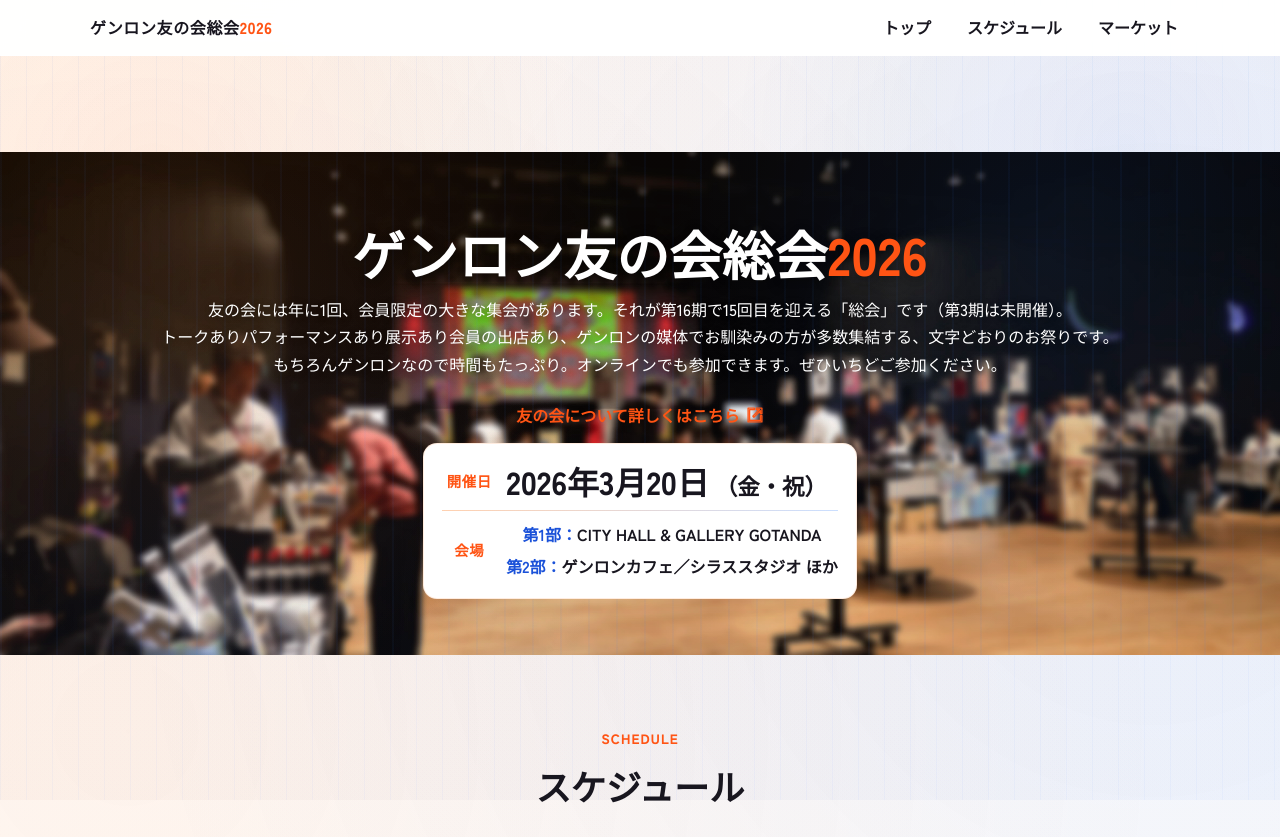
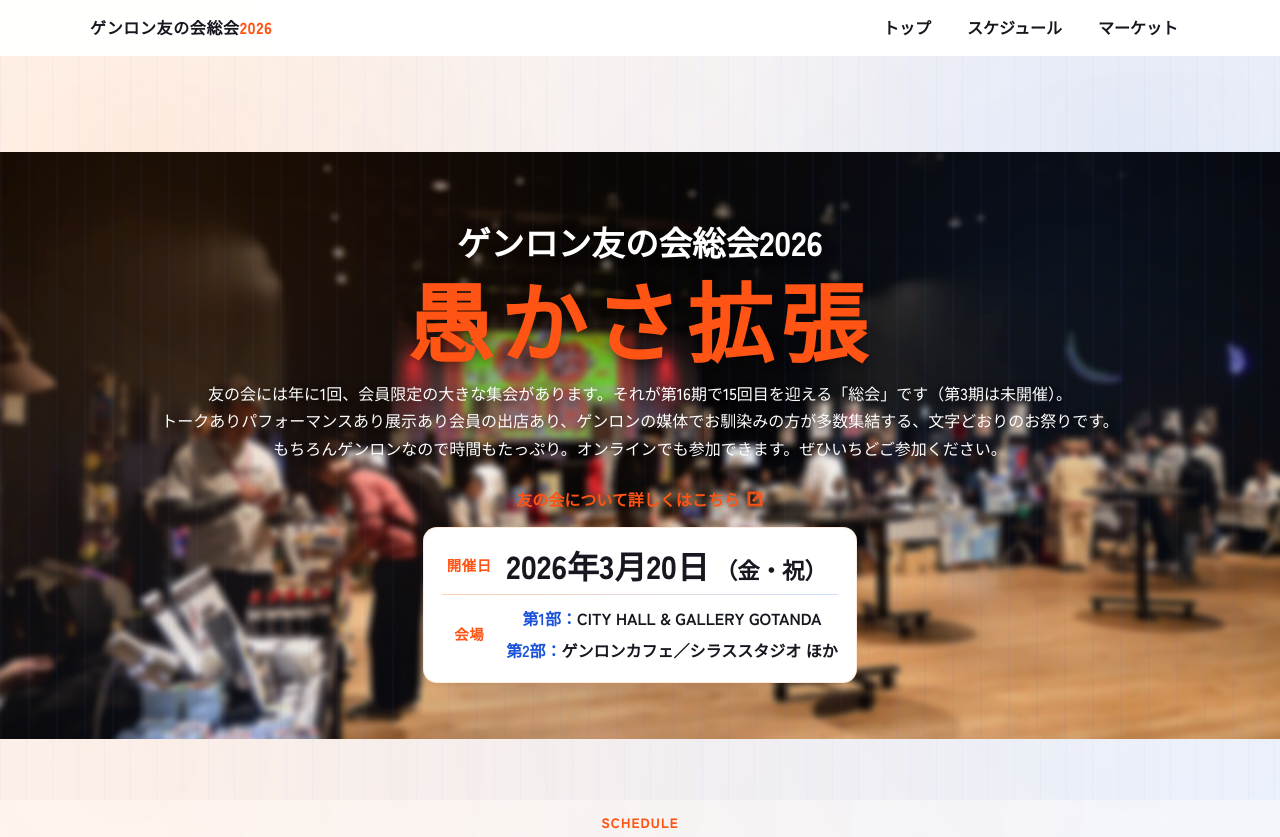
Before and after one commit to Genron1/sokai-site, a plain HTML site: page index.html in a window 1280 px wide. Shown: the top 837 px of the page. Drawn offline with Linux system fonts and the light colour scheme.

Commit message:
Adjust hero title and theme styling

```diff
--- a/index.html
+++ b/index.html
@@ -41,7 +41,10 @@
       <div class="page-bg" aria-hidden="true"></div>
       <div class="hero-inner content">
         <div class="hero-copy">
-          <h1 class="hero-title hero-title--shadow" data-animate="fade-up" data-delay="120"><span class="hero-title-base">ゲンロン友の会総会</span><span class="text-accent">2026</span></h1>
+          <h1 class="hero-title hero-title--shadow" data-animate="fade-up" data-delay="120">
+            <span class="hero-title-base">ゲンロン友の会総会</span><span class="hero-year">2026</span><br>
+            <span class="hero-theme">愚かさ拡張</span>
+          </h1>
           <p class="hero-lead hero-lead--shadow" data-animate="fade-up" data-delay="160">
             友の会には年に1回、会員限定の大きな集会があります。それが第16期で15回目を迎える「総会」です（第3期は未開催）。<br>
             トークありパフォーマンスあり展示あり会員の出店あり、ゲンロンの媒体でお馴染みの方が多数集結する、文字どおりのお祭りです。<br>
--- a/style.css
+++ b/style.css
@@ -175,7 +175,7 @@ main {
 }
 
 .hero-title {
-  font-size: clamp(2.1rem, 5vw, 3.3rem);
+  font-size: clamp(1.35rem, 3.1vw, 2.1rem);
   line-height: 1.1;
   margin: 0;
   font-weight: 900;
@@ -188,6 +188,19 @@ main {
 
 .hero-title-base {
   color: #fff;
+}
+
+.hero-year {
+  color: #fff;
+}
+
+.hero-theme {
+  display: block;
+  margin-top: 10px;
+  font-size: clamp(3.2rem, 7.2vw, 5.4rem);
+  letter-spacing: 0.08em;
+  color: #ff5414;
+  color: var(--orange-deep);
 }
 
 .hero-lead {
```
